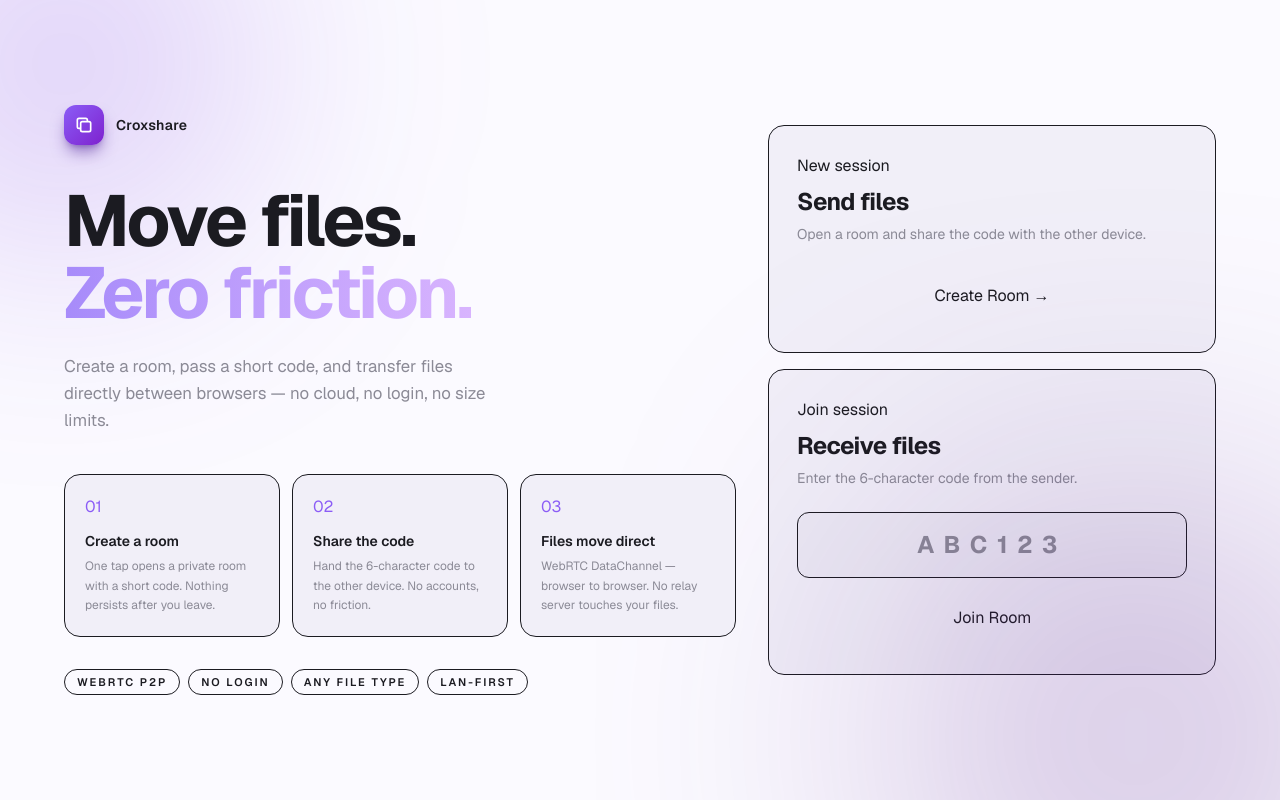
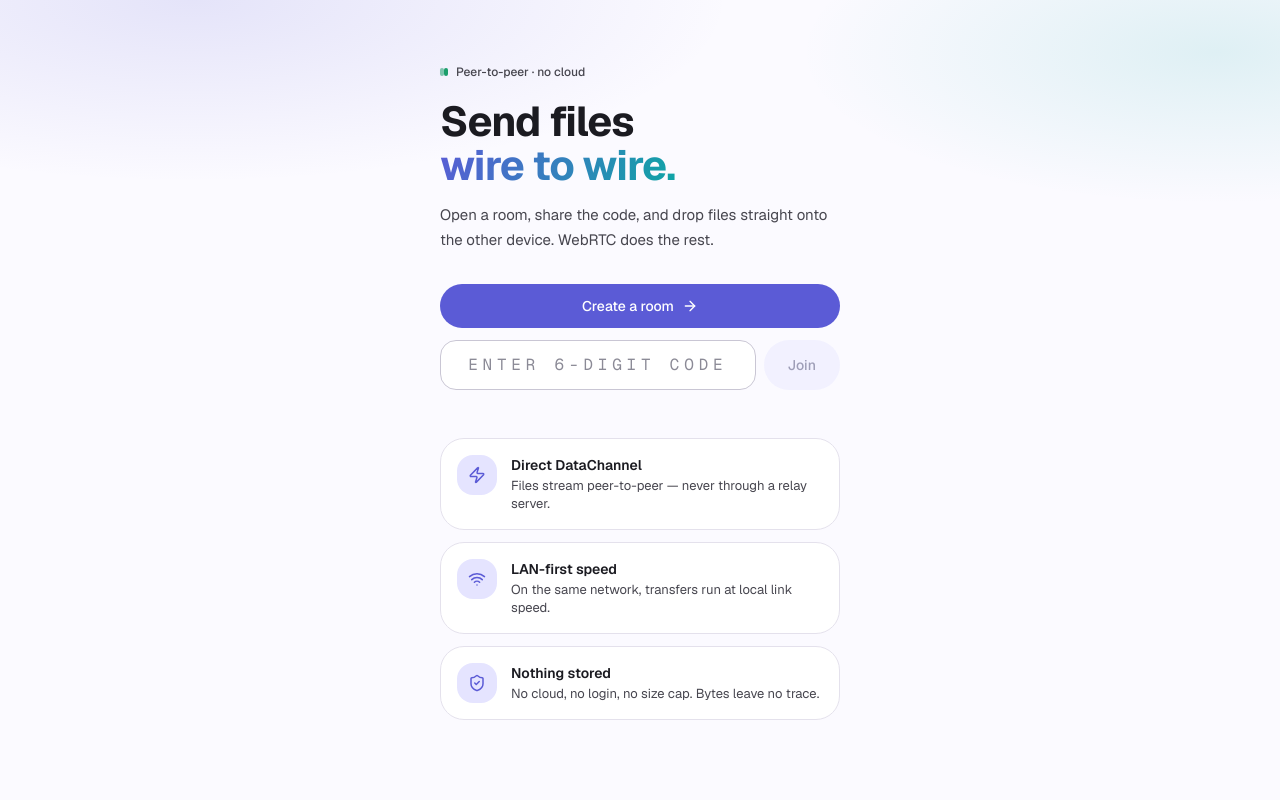
Before and after one commit to satyamsingh5512/croxshare, a Next.js app: page / in a window 1280 px wide. Built offline with nearby package versions, Linux system fonts and the light colour scheme.

Commit message:
Update/Add/Remove app/page.tsx

```diff
--- a/app/page.tsx
+++ b/app/page.tsx
@@ -1,113 +1,96 @@
 'use client';
 
-import React, { useState } from 'react';
+import { useState } from 'react';
 import { useRouter } from 'next/navigation';
+import { ArrowRight, Zap, Wifi, ShieldCheck } from 'lucide-react';
 import { generateRoomCode, normalizeRoomCode } from '@/lib/utils';
-
-const features = [
-  { n: '01', t: 'Create a room', d: 'One tap opens a private room with a short code. Nothing persists after you leave.' },
-  { n: '02', t: 'Share the code', d: 'Hand the 6-character code to the other device. No accounts, no friction.' },
-  { n: '03', t: 'Files move direct', d: 'WebRTC DataChannel — browser to browser. No relay server touches your files.' },
-];
 
 export default function HomePage() {
   const router = useRouter();
-  const [joinCode, setJoinCode] = useState('');
+  const [code, setCode] = useState('');
+  const [creating, setCreating] = useState(false);
 
-  function create() { router.push(`/room/${generateRoomCode()}`); }
-  function join() {
-    const code = normalizeRoomCode(joinCode);
-    if (code.length === 6) router.push(`/room/${code}`);
-  }
+  const createRoom = () => {
+    setCreating(true);
+    const id = generateRoomCode();
+    setTimeout(() => router.push(`/room/${id}`), 180);
+  };
+
+  const features = [
+    { icon: Zap, title: 'Direct DataChannel', body: 'Files stream peer-to-peer — never through a relay server.' },
+    { icon: Wifi, title: 'LAN-first speed', body: 'On the same network, transfers run at local link speed.' },
+    { icon: ShieldCheck, title: 'Nothing stored', body: 'No cloud, no login, no size cap. Bytes leave no trace.' },
+  ];
 
   return (
-    <div className="relative min-h-screen overflow-hidden px-4 py-10 sm:px-6 lg:px-8">
-      {/* ambient orbs */}
-      <div className="pointer-events-none absolute -left-32 -top-32 h-96 w-96 rounded-full bg-violet-700/20 blur-[120px]" />
-      <div className="pointer-events-none absolute -bottom-40 -right-20 h-[28rem] w-[28rem] rounded-full bg-purple-900/30 blur-[140px]" />
+    <main className="relative min-h-screen overflow-hidden">
+      <div className="mesh-bg pointer-events-none absolute inset-0 h-[520px]" />
 
-      <div className="mx-auto grid min-h-[calc(100vh-5rem)] max-w-6xl items-center gap-8 lg:grid-cols-[1.2fr_0.8fr]">
+      <div className="relative mx-auto max-w-md px-6 py-16">
+        <div className="reveal flex items-center gap-2" style={{ animationDelay: '0ms' }}>
+          <span className="relative flex h-2 w-2 text-[var(--ok)]">
+            <span className="dot-pulse absolute inline-flex h-full w-full rounded-full" />
+            <span className="relative inline-flex h-2 w-2 rounded-full bg-[var(--ok)]" />
+          </span>
+          <span className="text-xs font-medium text-[var(--on-surface-variant)]">Peer-to-peer · no cloud</span>
+        </div>
 
-        {/* ── left: hero ── */}
-        <section className="relative">
-          {/* logo wordmark */}
-          <div className="mb-10 inline-flex items-center gap-3">
-            <div className="flex h-10 w-10 items-center justify-center rounded-xl bg-gradient-to-br from-violet-500 to-purple-700 shadow-lg shadow-violet-900/50">
-              <svg viewBox="0 0 24 24" fill="none" stroke="white" strokeWidth="2" className="h-5 w-5">
-                <path d="M8 16H6a2 2 0 01-2-2V6a2 2 0 012-2h8a2 2 0 012 2v2" />
-                <rect x="8" y="8" width="12" height="12" rx="2" />
-              </svg>
-            </div>
-            <span className="text-sm font-semibold tracking-wide text-[var(--text-2)]">Croxshare</span>
-          </div>
+        <h1
+          className="reveal mt-5 text-[2.6rem] font-bold leading-[1.05] tracking-tight text-[var(--on-surface)]"
+          style={{ animationDelay: '60ms' }}
+        >
+          Send files<br />
+          <span className="text-gradient">wire to wire.</span>
+        </h1>
 
-          <h1 className="max-w-xl text-[3.5rem] font-bold leading-[1.0] tracking-[-0.04em] text-[var(--text)] sm:text-6xl lg:text-7xl">
-            Move files.<br />
-            <span className="bg-gradient-to-r from-violet-400 to-purple-300 bg-clip-text text-transparent">
-              Zero friction.
-            </span>
-          </h1>
+        <p className="reveal mt-4 text-[15px] leading-relaxed text-[var(--on-surface-variant)]" style={{ animationDelay: '120ms' }}>
+          Open a room, share the code, and drop files straight
+          onto the other device. WebRTC does the rest.
+        </p>
 
-          <p className="mt-6 max-w-md text-base leading-relaxed text-[var(--muted)] sm:text-[1.05rem]">
-            Create a room, pass a short code, and transfer files directly between browsers — no cloud, no login, no size limits.
-          </p>
+        <div className="reveal mt-8 space-y-3" style={{ animationDelay: '180ms' }}>
+          <button onClick={createRoom} disabled={creating} className="btn group w-full">
+            <span>{creating ? 'Opening room…' : 'Create a room'}</span>
+            <ArrowRight
+              size={16}
+              className={creating ? 'animate-pulse' : 'transition-transform duration-200 group-hover:translate-x-0.5'}
+            />
+          </button>
 
-          {/* feature steps */}
-          <div className="mt-10 grid gap-3 sm:grid-cols-3">
-            {features.map((f) => (
-              <div key={f.n} className="rounded-2xl border border-[var(--line)] bg-[var(--surface-2)] p-5 transition hover:border-[var(--line-bright)] hover:bg-[var(--surface-3)]">
-                <p className="label-cap text-violet-500">{f.n}</p>
-                <p className="mt-3 text-sm font-semibold text-[var(--text)]">{f.t}</p>
-                <p className="mt-1.5 text-xs leading-relaxed text-[var(--muted)]">{f.d}</p>
-              </div>
-            ))}
-          </div>
-
-          {/* pills */}
-          <div className="mt-8 flex flex-wrap gap-2">
-            {['WebRTC P2P', 'No login', 'Any file type', 'LAN-first'].map((t) => (
-              <span key={t} className="rounded-full border border-[var(--line)] bg-[var(--accent-soft)] px-3 py-1 text-[11px] font-semibold uppercase tracking-[0.18em] text-[var(--accent)]">
-                {t}
-              </span>
-            ))}
-          </div>
-        </section>
-
-        {/* ── right: action cards ── */}
-        <section className="space-y-4">
-          {/* create */}
-          <div className="rounded-2xl border border-[var(--line)] bg-[var(--surface-2)] p-7">
-            <p className="label-cap">New session</p>
-            <h2 className="mt-2 text-2xl font-bold tracking-tight text-[var(--text)]">Send files</h2>
-            <p className="mt-1.5 text-sm text-[var(--muted)]">Open a room and share the code with the other device.</p>
-            <button onClick={create} className="btn-primary mt-6 w-full py-4">
-              Create Room →
+          <div className="flex gap-2">
+            <input
+              value={code}
+              onChange={(e) => setCode(normalizeRoomCode(e.target.value))}
+              onKeyDown={(e) => e.key === 'Enter' && code.length === 6 && router.push(`/room/${code}`)}
+              placeholder="Enter 6-digit code"
+              maxLength={6}
+              aria-label="Room code"
+              className="input mono flex-1 text-center text-base tracking-[0.3em] uppercase"
+            />
+            <button
+              onClick={() => code.length === 6 && router.push(`/room/${code}`)}
+              disabled={code.length !== 6}
+              className="btn-tonal px-6"
+            >
+              Join
             </button>
           </div>
+        </div>
 
-          {/* join */}
-          <div className="rounded-2xl border border-[var(--line)] bg-[var(--surface-2)] p-7">
-            <p className="label-cap">Join session</p>
-            <h2 className="mt-2 text-2xl font-bold tracking-tight text-[var(--text)]">Receive files</h2>
-            <p className="mt-1.5 text-sm text-[var(--muted)]">Enter the 6-character code from the sender.</p>
-            <input
-              value={joinCode}
-              onChange={(e) => setJoinCode(normalizeRoomCode(e.target.value))}
-              onKeyDown={(e) => e.key === 'Enter' && join()}
-              placeholder="ABC123"
-              maxLength={6}
-              className="mt-6 w-full rounded-xl border border-[var(--line)] bg-[var(--surface-3)] px-4 py-4 text-center text-2xl font-bold tracking-[0.4em] text-[var(--text)] placeholder:text-[var(--muted)] focus:border-[var(--line-focus)] focus:outline-none focus:ring-2 focus:ring-violet-500/20"
-            />
-            <button
-              onClick={join}
-              disabled={joinCode.length !== 6}
-              className="btn-ghost mt-3 w-full py-4"
-            >
-              Join Room
-            </button>
-          </div>
-        </section>
+        <div className="reveal mt-12 space-y-3" style={{ animationDelay: '260ms' }}>
+          {features.map(({ icon: Icon, title, body }) => (
+            <div key={title} className="card flex items-start gap-3.5 p-4 transition-shadow duration-200 hover:shadow-[var(--elev-2)]">
+              <div className="flex h-10 w-10 shrink-0 items-center justify-center rounded-2xl bg-[var(--primary-container)] text-[var(--primary)]">
+                <Icon size={18} />
+              </div>
+              <div>
+                <p className="text-sm font-semibold text-[var(--on-surface)]">{title}</p>
+                <p className="mt-0.5 text-[13px] leading-snug text-[var(--on-surface-variant)]">{body}</p>
+              </div>
+            </div>
+          ))}
+        </div>
       </div>
-    </div>
+    </main>
   );
 }
```
